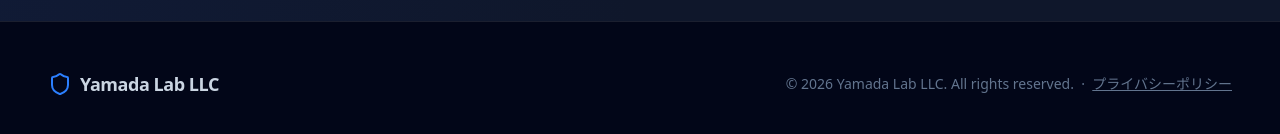
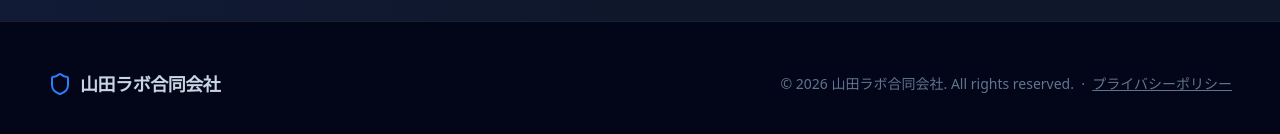
Before and after one commit to masakiyamada-yl/yamada-lab-offical, a React (Vite) app: page / in a window 1280 px wide. Shown: the part 3201-3335 px from the top of the page. Built offline with nearby package versions, Linux system fonts and the light colour scheme.

Commit message:
fix: フッターの会社名を正式名称「山田ラボ合同会社」に統一

```diff
--- a/src/App.tsx
+++ b/src/App.tsx
@@ -292,9 +292,9 @@ export default function App() {
         <div className="max-w-7xl mx-auto px-6 md:px-12 flex flex-col md:flex-row items-center justify-between gap-6">
           <div className="flex items-center gap-2">
             <Shield className="w-6 h-6 text-blue-500" />
-            <span className="text-lg font-bold tracking-tight text-slate-300">Yamada Lab LLC</span>
+            <span className="text-lg font-bold tracking-tight text-slate-300">山田ラボ合同会社</span>
           </div>
-          <p className="text-sm text-slate-500">&copy; {new Date().getFullYear()} Yamada Lab LLC. All rights reserved. &nbsp;·&nbsp; <button onClick={() => setShowPrivacy(true)} className="hover:text-blue-400 transition-colors underline">プライバシーポリシー</button></p>
+          <p className="text-sm text-slate-500">&copy; {new Date().getFullYear()} 山田ラボ合同会社. All rights reserved. &nbsp;·&nbsp; <button onClick={() => setShowPrivacy(true)} className="hover:text-blue-400 transition-colors underline">プライバシーポリシー</button></p>
         </div>
       </footer>
       {showPrivacy && (
```
